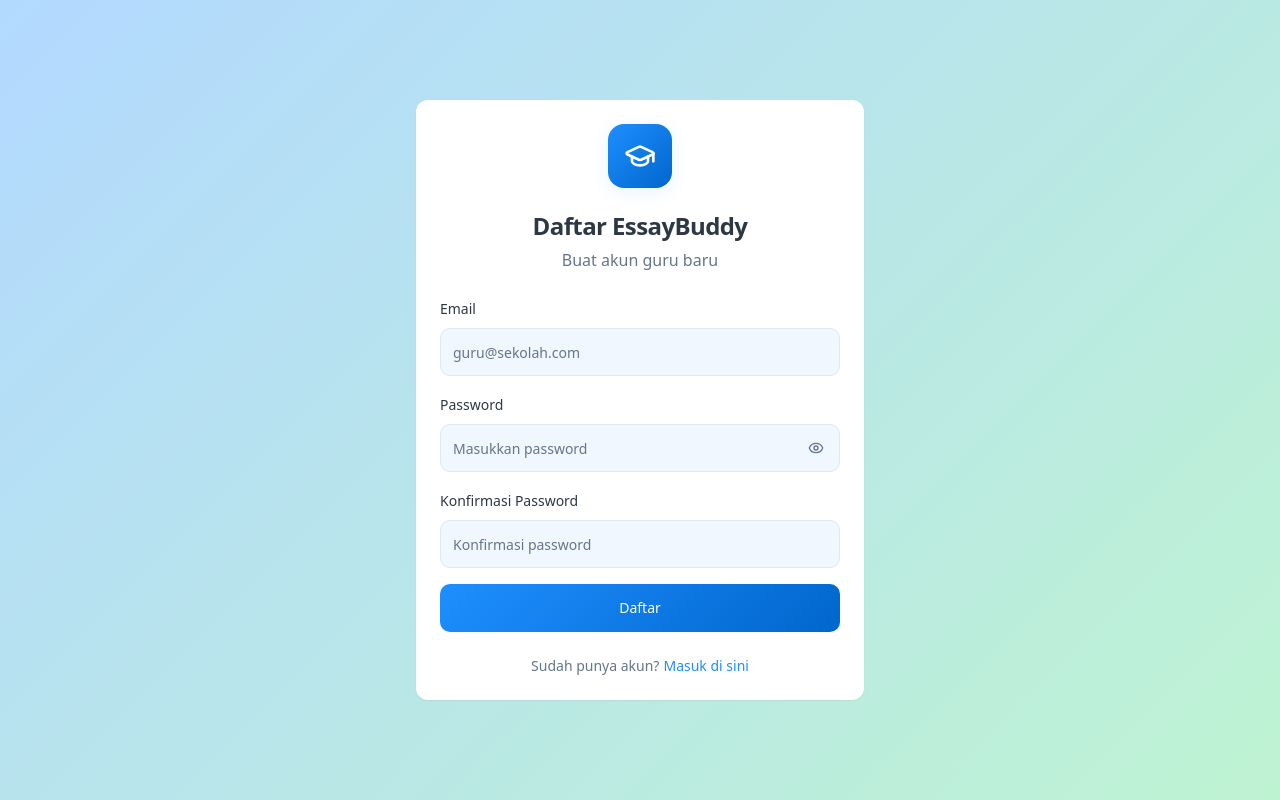
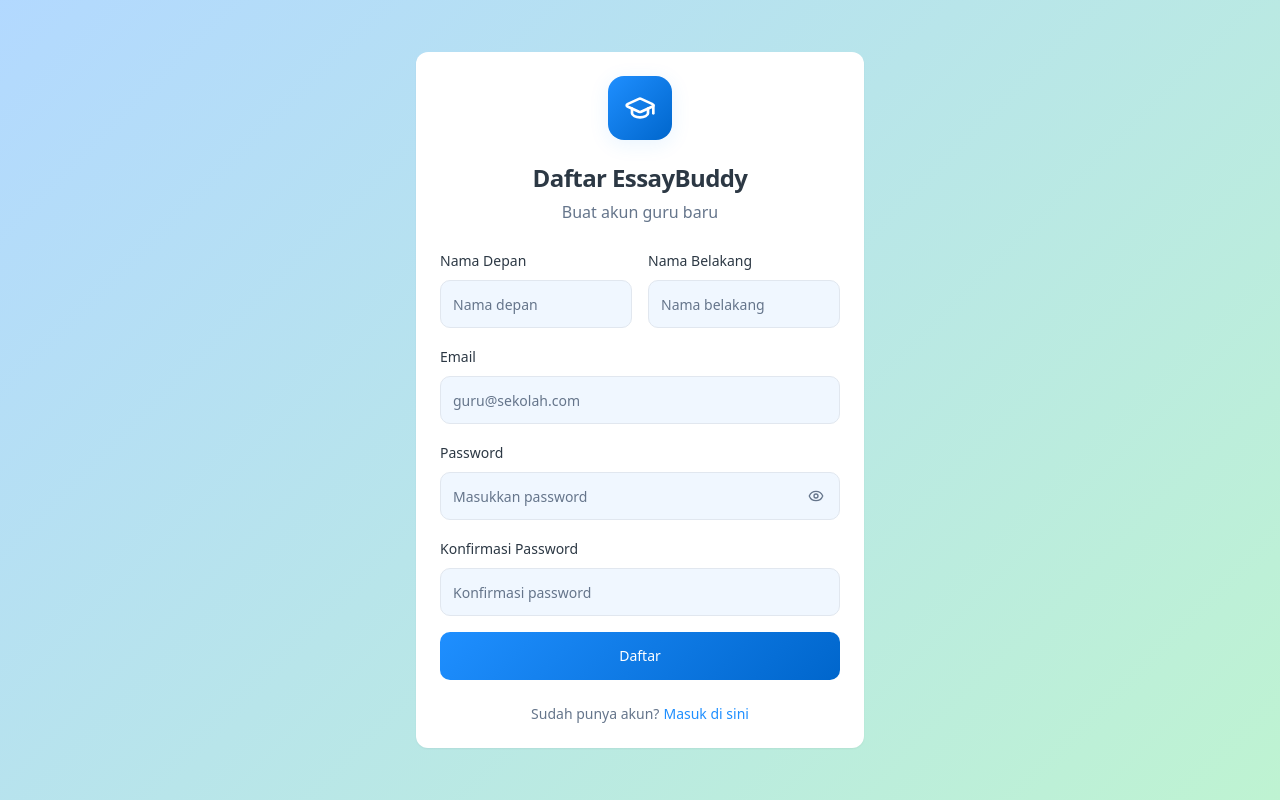
Before and after one commit to IrvanAfriandi/penilaian-essay-otomatis, a React (Vite) app: page / in a window 1280 px wide. Both pictures are taken after a click on the button "Daftar sekarang". Built offline with nearby package versions, Linux system fonts and the light colour scheme.

Commit message:
Add account registration fields
Update the account registration form to include fields for first name, last name, email, password, and password confirmation.

```diff
--- a/src/pages/Login.tsx
+++ b/src/pages/Login.tsx
@@ -11,6 +11,8 @@ export default function Login() {
   const [showPassword, setShowPassword] = useState(false);
   const [isLogin, setIsLogin] = useState(true);
   const [formData, setFormData] = useState({
+    firstName: '',
+    lastName: '',
     email: '',
     password: '',
     confirmPassword: ''
@@ -40,7 +42,7 @@ export default function Login() {
       navigate('/dashboard');
     } else {
       setIsLogin(true);
-      setFormData({ email: '', password: '', confirmPassword: '' });
+      setFormData({ firstName: '', lastName: '', email: '', password: '', confirmPassword: '' });
     }
   };
 
@@ -72,6 +74,37 @@ export default function Login() {
 
           <CardContent>
             <form onSubmit={handleSubmit} className="space-y-4">
+              {!isLogin && (
+                <div className="grid grid-cols-2 gap-4">
+                  <div className="space-y-2">
+                    <Label htmlFor="firstName">Nama Depan</Label>
+                    <Input
+                      id="firstName"
+                      name="firstName"
+                      type="text"
+                      placeholder="Nama depan"
+                      value={formData.firstName}
+                      onChange={handleInputChange}
+                      required
+                      className="h-12"
+                    />
+                  </div>
+                  <div className="space-y-2">
+                    <Label htmlFor="lastName">Nama Belakang</Label>
+                    <Input
+                      id="lastName"
+                      name="lastName"
+                      type="text"
+                      placeholder="Nama belakang"
+                      value={formData.lastName}
+                      onChange={handleInputChange}
+                      required
+                      className="h-12"
+                    />
+                  </div>
+                </div>
+              )}
+
               <div className="space-y-2">
                 <Label htmlFor="email">Email</Label>
                 <Input
@@ -144,7 +177,7 @@ export default function Login() {
                   className="p-0 ml-1 h-auto text-primary hover:text-primary-dark"
                   onClick={() => {
                     setIsLogin(!isLogin);
-                    setFormData({ email: '', password: '', confirmPassword: '' });
+                    setFormData({ firstName: '', lastName: '', email: '', password: '', confirmPassword: '' });
                   }}
                 >
                   {isLogin ? 'Daftar sekarang' : 'Masuk di sini'}
```
